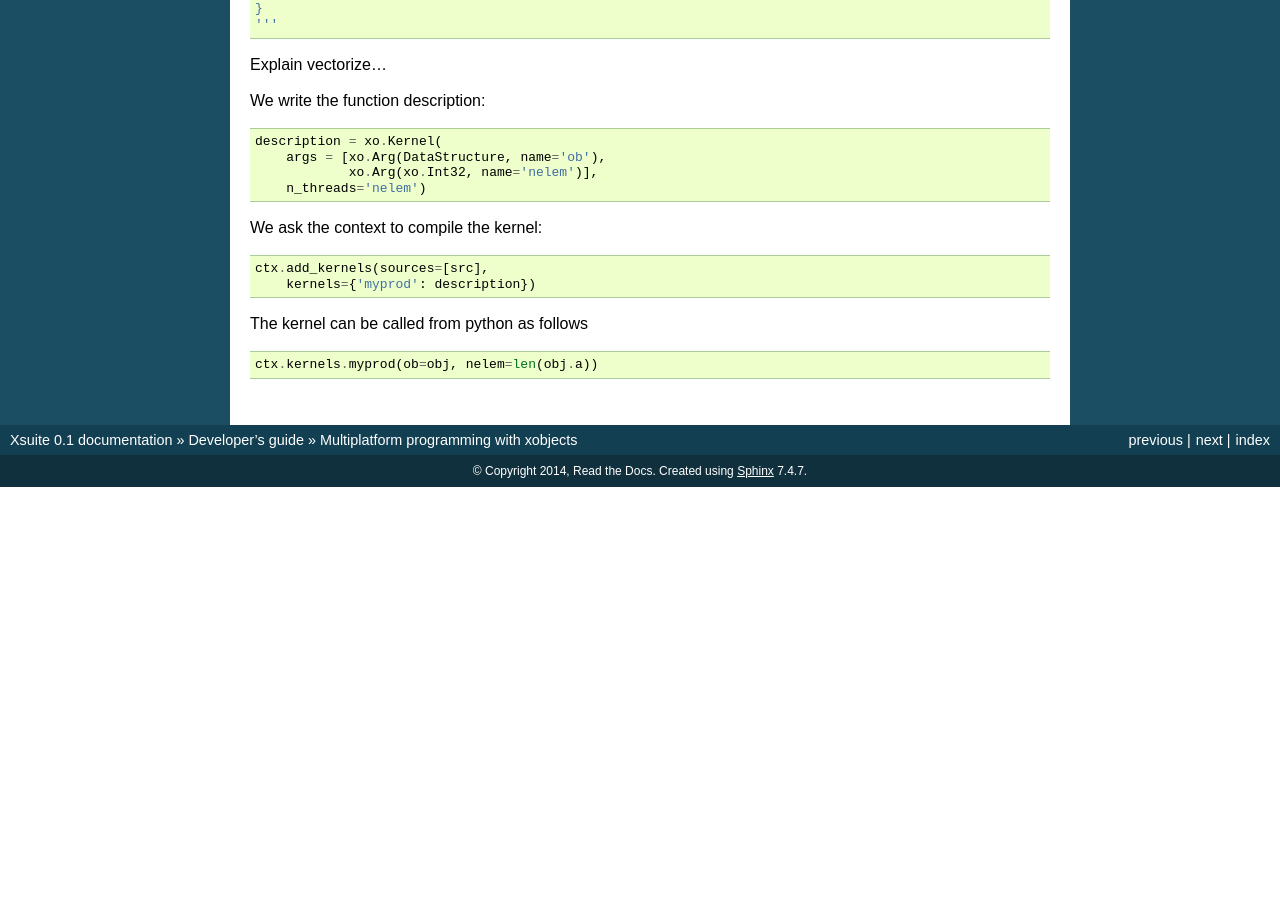
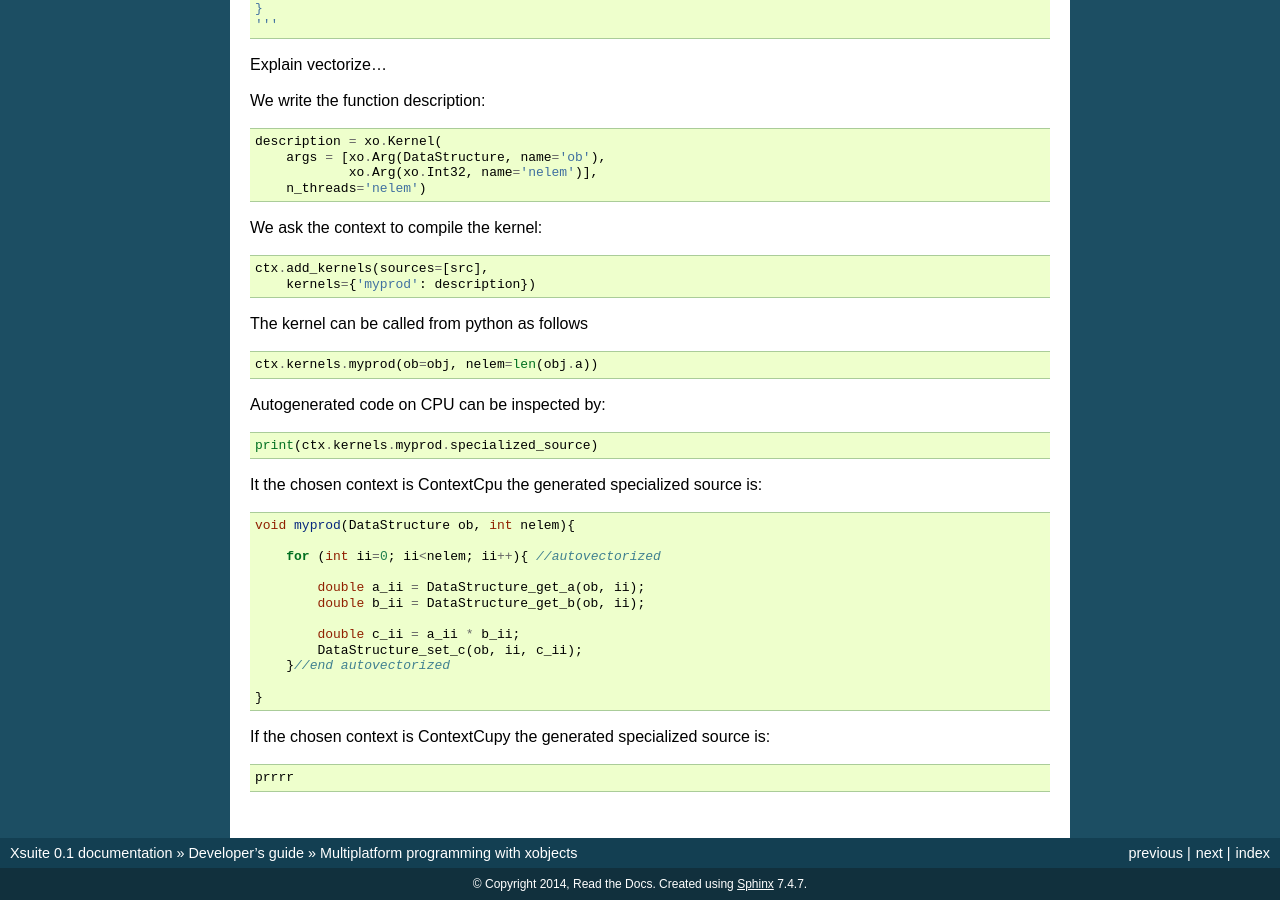
Before and after one commit to xsuite/xsuite, a Sphinx documentation site: the page built from docs/xobjexample.rst, in a window 1280 px wide and 900 px high, scrolled down 1232 px. Built offline with Sphinx 7.4.7, drawn with Linux system fonts in a browser that asks for light colours; before the commit the page ends 1719 px from its top, so only the background shows below that.

Commit message:
Quick push

```diff
--- a/docs/xobjexample.rst
+++ b/docs/xobjexample.rst
@@ -71,13 +71,13 @@ We want to write a C function (running on CPU and GPU) that performs the product
     /*gpukern*/
     void myprod(DataStructure ob, int nelem){
 
-    for (int ii=0; ii<nelem; ii++){ //vectorize_over ii nelem
-        double a_ii = DataStructure_get_a(ob, ii);
-        double b_ii = DataStructure_get_b(ob, ii);
+        for (int ii=0; ii<nelem; ii++){ //vectorize_over ii nelem
+            double a_ii = DataStructure_get_a(ob, ii);
+            double b_ii = DataStructure_get_b(ob, ii);
 
-        double c_ii = a_ii * b_ii;
-        DataStructure_set_c(ob, ii, c_ii);
-    } //end_vectorize
+            double c_ii = a_ii * b_ii;
+            DataStructure_set_c(ob, ii, c_ii);
+        } //end_vectorize
 
     }
     '''
@@ -105,3 +105,33 @@ The kernel can be called from python as follows
 .. code-block:: python
 
     ctx.kernels.myprod(ob=obj, nelem=len(obj.a))
+
+
+Autogenerated code on CPU can be inspected by:
+
+.. code-block:: python
+
+    print(ctx.kernels.myprod.specialized_source)
+
+It the chosen context is ContextCpu the generated specialized source is:
+
+.. code-block:: c
+
+    void myprod(DataStructure ob, int nelem){
+
+        for (int ii=0; ii<nelem; ii++){ //autovectorized
+
+            double a_ii = DataStructure_get_a(ob, ii);
+            double b_ii = DataStructure_get_b(ob, ii);
+
+            double c_ii = a_ii * b_ii;
+            DataStructure_set_c(ob, ii, c_ii);
+        }//end autovectorized
+
+    }
+
+If the chosen context is ContextCupy the generated specialized source is:
+
+.. code-block:: c
+
+    prrrr
```
